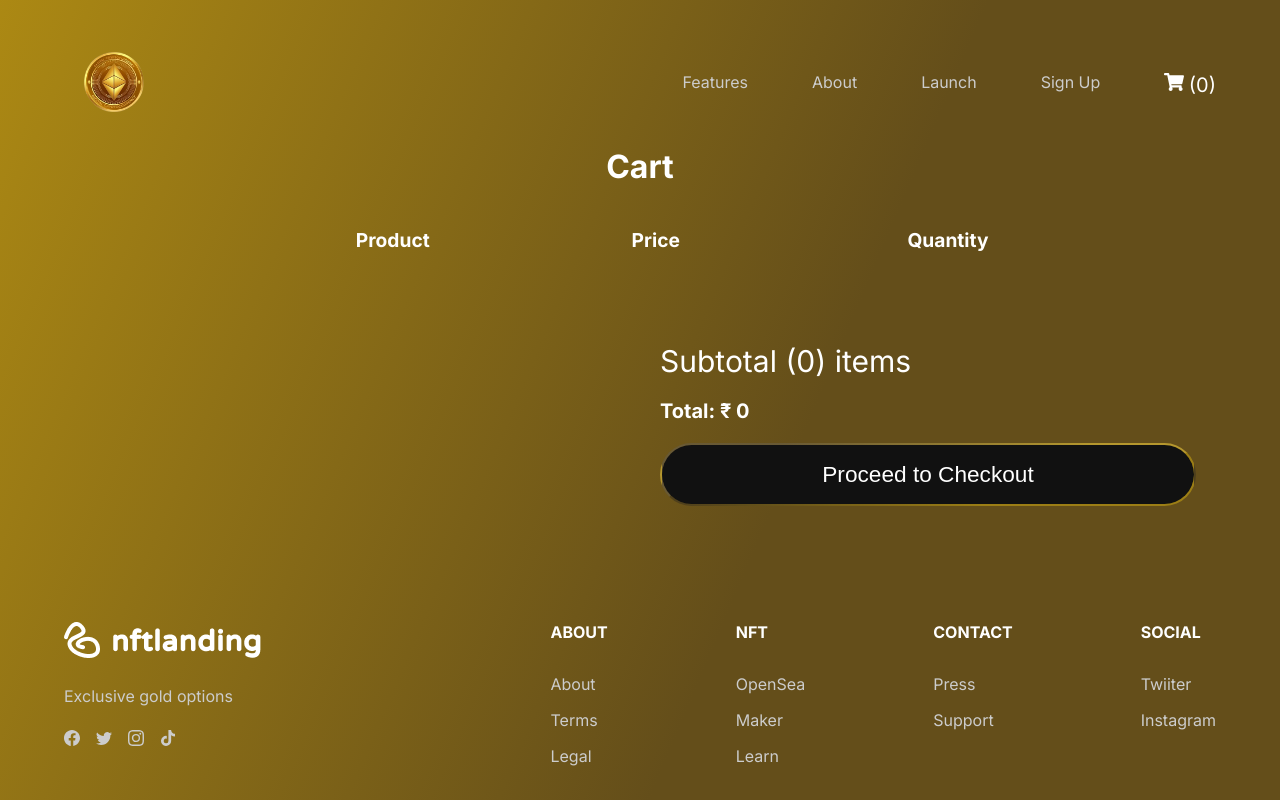
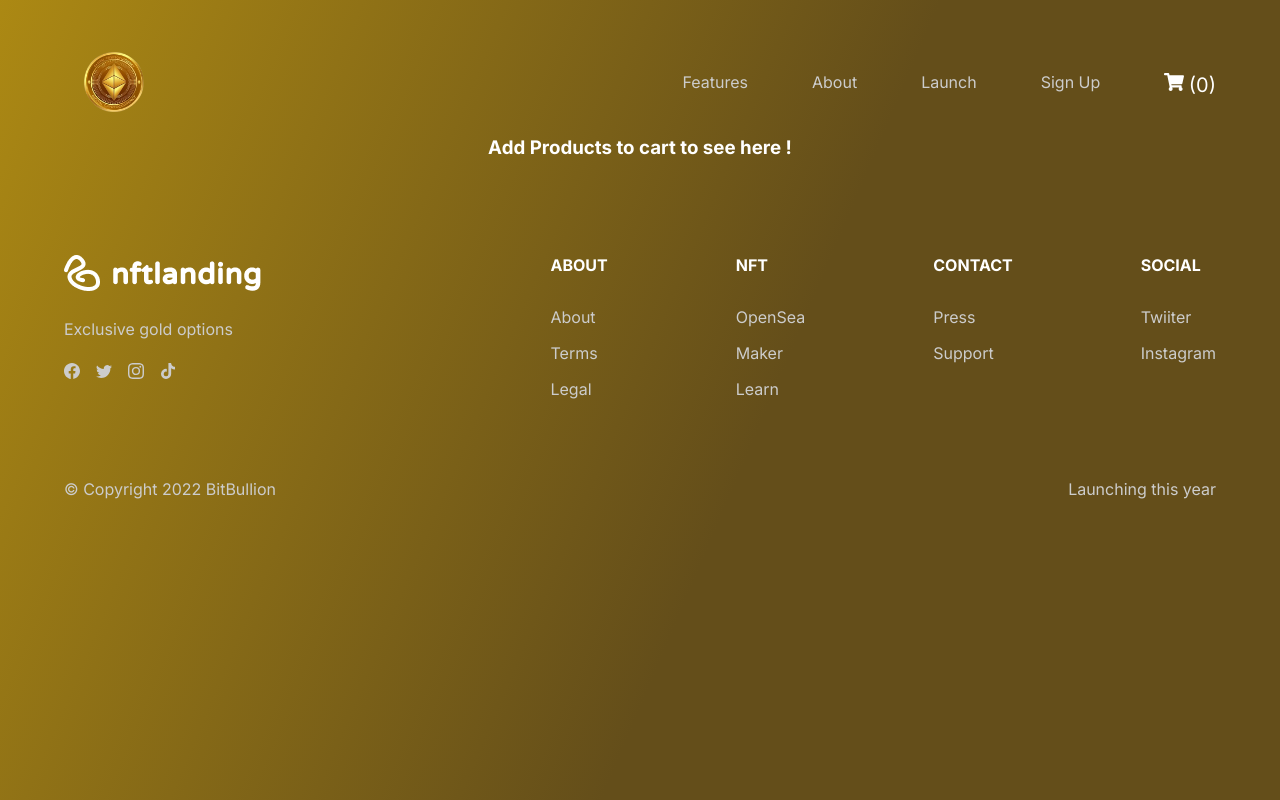
Before and after one commit to sidharth00007/BitBullion, a React (Create React App) app: page /cart in a window 1280 px wide. Shown: the top 800 px of the page. Built offline with nearby package versions, Linux system fonts and the light colour scheme.

Commit message:
Empty cart functionality

```diff
--- a/src/CartPage.js
+++ b/src/CartPage.js
@@ -40,9 +40,10 @@ const CartPage = () => {
         <div data-theme={theme} className="app-container">
             <ScrollToTop />
             <Navbar changeTheme={changeTheme} currentTheme={theme} />
+
+            {cart.length > 0 ? (
+                <div className="cart">
                     <h1 className="head">Cart</h1>
-
-            <div className="cart">
                     <div className="product">
                         <Row className="headers">
                             <Col md={2}>
@@ -116,7 +117,9 @@ const CartPage = () => {
                                                 }}
                                             >
                                                 {[
-                                                ...Array(prod.inStock).keys(),
+                                                    ...Array(
+                                                        prod.inStock
+                                                    ).keys(),
                                                 ].map((x) => (
                                                     <option key={x + 1}>
                                                         {x + 1}
@@ -168,6 +171,9 @@ const CartPage = () => {
                         </Button>
                     </div>
                 </div>
+            ) : (
+                <h3 className="empty">Add Products to cart to see here !</h3>
+            )}
             {/* <Home /> */}
             {/* <Clients /> */}
             {/* <Release /> */}
--- a/src/sass/sections/_cart.scss
+++ b/src/sass/sections/_cart.scss
@@ -88,3 +88,10 @@
     font-size: 1.2em;
     font-weight: bold;
 }
+.empty {
+    color: white;
+    text-align: center;
+}
+.app-container {
+    min-height: 100vh;
+}
```
Also changed, not shown: src/sass/components/_footer.scss (indentation only). Lines whose indentation alone changed are shown as unchanged.
